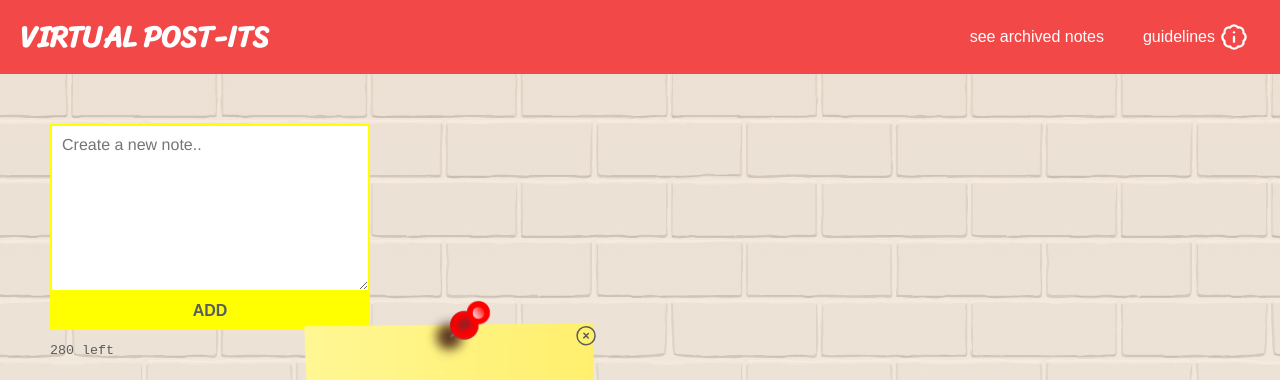
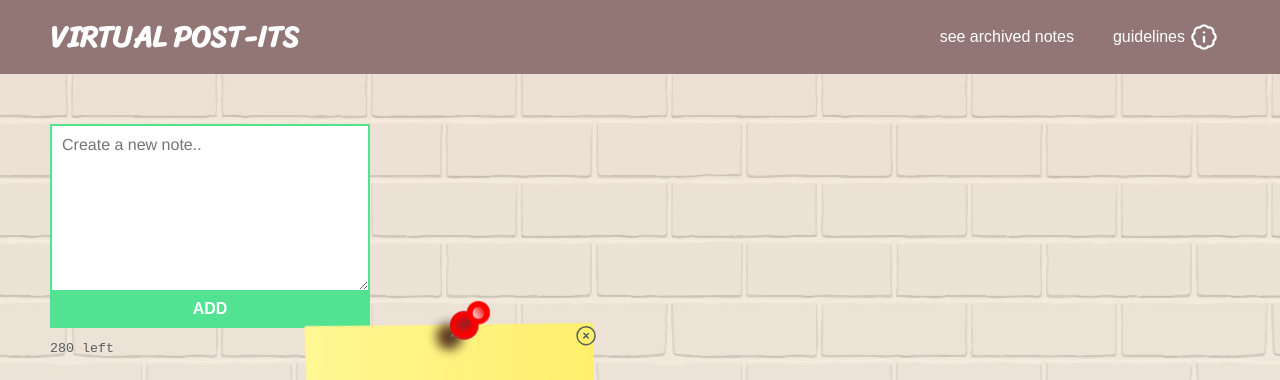
Before and after one commit to NotYourTypicalDeveloper/virtual-postit, a React (Vite) app: page / in a window 1280 px wide. Shown: the top 380 px of the page. Built offline with nearby package versions, Linux system fonts and the light colour scheme.

Commit message:
Added success message and its library, updated CSS

```diff
--- a/package.json
+++ b/package.json
@@ -15,6 +15,7 @@
     "react": "^18.3.1",
     "react-dom": "^18.3.1",
     "react-modern-drawer": "^1.4.0",
+    "react-toastify": "^11.0.3",
     "sass": "^1.83.0",
     "uuid": "^11.0.3"
   },
--- a/src/App.jsx
+++ b/src/App.jsx
@@ -8,6 +8,7 @@ import Drawer from "react-modern-drawer";
 import "react-modern-drawer/dist/index.css";
 import ArchivedPostIt from "./components/ArchivedPostIt.jsx";
 import NavBar from "./components/Navbar.jsx";
+import { ToastContainer, Slide } from "react-toastify";
 
 function App() {
   const [noteInput, setNoteInput] = useState("");
@@ -63,6 +64,19 @@ function App() {
     <>
       <NavBar toggleDrawer={toggleDrawer} />
       <div className="app" onDragOver={onDragOver}>
+        <ToastContainer
+          position="top-center"
+          autoClose={2000}
+          hideProgressBar
+          newestOnTop={false}
+          closeOnClick
+          rtl={false}
+          pauseOnFocusLoss
+          draggable
+          pauseOnHover
+          theme="light"
+          transition={Slide}
+        />
         <main>
           <form onSubmit={addNote} className="note-form">
             <textarea
@@ -84,14 +98,13 @@ function App() {
               <Postit key={note.id} note={note} dispatch={dispatch} />
             ))}
         </main>
-
         <Drawer
           open={isDrawerOpen}
           onClose={toggleDrawer}
           direction="right"
           size="70vw"
           className="drawer"
-          style={{ backgroundColor: "rgba(213, 189, 160, 0.8)" }}
+          style={{ backgroundColor: "rgba(233, 220, 204, 1)" }}
         >
           <h1>Archived</h1>
           <section className="archived-ctnr">
--- a/src/App.scss
+++ b/src/App.scss
@@ -36,16 +36,17 @@ body {
     max-width: 100%;
     padding: 10px;
     outline: none;
-    border: 2px solid yellow;
+    border: 2px solid rgb(82 227 146);
+    border-bottom: 0;
   }
 
   button[type="submit"] {
     width: 100%;
     text-transform: uppercase;
     font-weight: bold;
-    background-color: yellow;
-    color: rgb(88, 94, 94);
-    border: 1px solid yellow;
+    background-color: rgb(82 227 146);
+    color: white;
+    border: 1px solid rgb(82 227 146);
     font-size: 16px;
     cursor: pointer;
     padding: 10px;
@@ -53,9 +54,8 @@ body {
     outline: none;
 
     &:hover {
-      background-color: rgb(240, 93, 94);
-      border: 1px solid rgb(240, 93, 94);
-      color: white;
+      background-color: rgb(20 178 90);
+      border: 1px solid rgb(20 178 90);
     }
   }
 }
--- a/src/Drawer.scss
+++ b/src/Drawer.scss
@@ -3,6 +3,10 @@
   scroll-behavior: smooth;
   overflow-y: auto;
   z-index: 3;
+  h1 {
+    font-family: "Sriracha", serif;
+    color: rgb(92, 73, 73);
+  }
 }
 
 .archived-ctnr {
--- a/src/NavBar.scss
+++ b/src/NavBar.scss
@@ -2,8 +2,8 @@
   display: flex;
   justify-content: space-between;
   align-items: center;
-  padding: 10px 20px;
-  background-color: rgb(242, 72, 72);
+  padding: 10px 50px;
+  background-color: rgb(146 118 118);
   color: white;
   position: sticky;
   top: 0;
@@ -41,7 +41,7 @@
       text-transform: lowercase;
 
       &:hover {
-        background-color: rgb(242, 72, 72, 0.3);
+        opacity: 0.8;
       }
       svg {
         width: 28px;
--- a/src/components/ArchivedPostIt.jsx
+++ b/src/components/ArchivedPostIt.jsx
@@ -1,12 +1,18 @@
 import IconOnlyButton from "./IconOnlyButton.jsx";
 import CloseIcon from "./CloseIcon.jsx";
+import { toast } from "react-toastify";
 
 const ArchivedPostIt = ({ note, dispatch }) => {
+  const deleteArchivedNote = () => {
+    dispatch({ type: "DELETE_NOTE", payload: note });
+    toast.success("Successfully deleted archived note!");
+  };
+
   return (
     <div className="archived-postit">
       <IconOnlyButton
         tooltipText="Delete note"
-        onClickFn={() => dispatch({ type: "DELETE_NOTE", payload: note })}
+        onClickFn={deleteArchivedNote}
         icon={<CloseIcon width="26" height="26" />}
         className="archived-close-btn"
       />
--- a/src/components/Postit.jsx
+++ b/src/components/Postit.jsx
@@ -3,6 +3,7 @@ import IconOnlyButton from "./IconOnlyButton.jsx";
 import CloseIcon from "./CloseIcon.jsx";
 import EditIcon from "./EditIcon.jsx";
 import ArchiveIcon from "./ArchiveIcon.jsx";
+import { toast } from "react-toastify";
 
 const Postit = ({ note, dispatch }) => {
   const [isEditing, setIsEditing] = useState(false);
@@ -50,6 +51,15 @@ const Postit = ({ note, dispatch }) => {
     });
   };
 
+  const handleDelete = () => {
+    dispatch({ type: "DELETE_NOTE", payload: note });
+    toast.success("Successfully deleted note!");
+  };
+
+  const handleArchive = () => {
+    dispatch({ type: "ARCHIVE_NOTE", payload: note });
+    toast.success("Successfully archived note!");
+  };
   return (
     <div
       className="note"
@@ -119,19 +129,21 @@ const Postit = ({ note, dispatch }) => {
         )}
       </div>
 
-      {/* DELETE, ARCHIVE and EDIT Note buttons */}
       <div className="note-container-2">
+        {/* DELETE */}
         <IconOnlyButton
-          onClickFn={() => dispatch({ type: "DELETE_NOTE", payload: note })}
+          onClickFn={handleDelete}
           icon={<CloseIcon width="24" height="24" />}
           className="close-btn"
         />
         <div className="bottom-buttons-ctnr">
+          {/* ARCHIVE */}
           <IconOnlyButton
-            onClickFn={() => dispatch({ type: "ARCHIVE_NOTE", payload: note })}
+            onClickFn={handleArchive}
             className="archive-btn"
             icon={<ArchiveIcon />}
           />
+          {/* EDIT */}
           <IconOnlyButton
             onClickFn={onEditClick}
             className="edit-btn"
```
Also changed, not shown: 1 other file (tests, documents, lock files or other folders).
